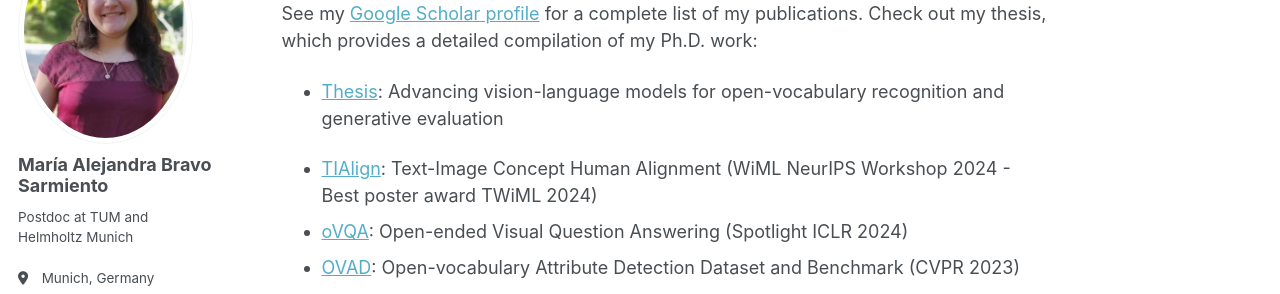
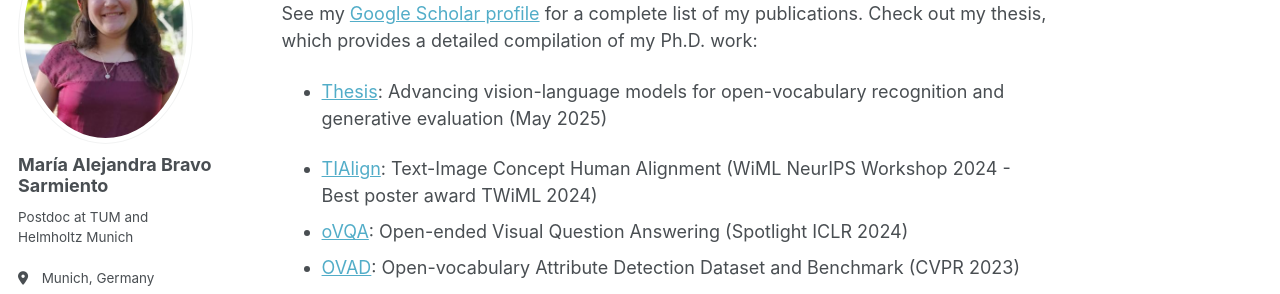
Before and after one commit to mabravo641/mabravo641.github.io, a Jekyll site: the page built from _pages/about.md, in a window 1280 px wide and 900 px high, scrolled down 1283 px. Shown: the part 179-473 px from the top of the window. Built offline with Jekyll 4.4.1, drawn with Linux system fonts in a browser that asks for light colours; some web fonts are replaced.

Commit message:
Update about.md update thesis link

```diff
--- a/_pages/about.md
+++ b/_pages/about.md
@@ -36,7 +36,7 @@ My research focuses on advancing vision-language models for open-vocabulary reco
 ## Selected Publications
 See my [Google Scholar profile](https://scholar.google.com/citations?user=2X0a1f8AAAAJ&hl=en) for a complete list of my publications.
 Check out my thesis, which provides a detailed compilation of my Ph.D. work:
-  - [Thesis](https://freidok.uni-freiburg.de/data/269420): Advancing vision-language models for open-vocabulary recognition and generative evaluation
+  - [Thesis](https://freidok.uni-freiburg.de/data/269420): Advancing vision-language models for open-vocabulary recognition and generative evaluation (May 2025)
 
   - [TIAlign](https://neurips.cc/media/PosterPDFs/NeurIPS%202024/107639.png?t=1732028406.9390247): Text-Image Concept Human Alignment (WiML NeurIPS Workshop 2024 - Best poster award TWiML 2024)
   - [oVQA](https://github.com/lmb-freiburg/ovqa): Open-ended Visual Question Answering (Spotlight ICLR 2024)
```
